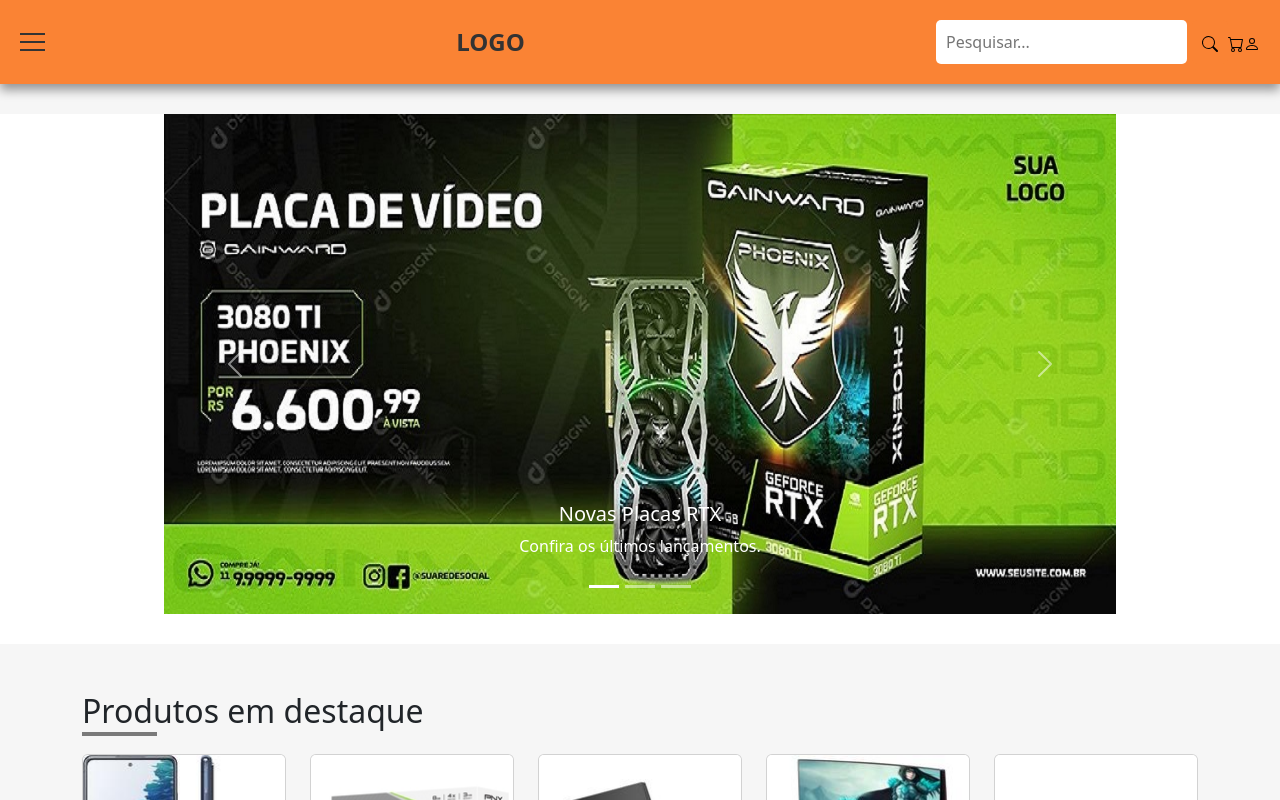
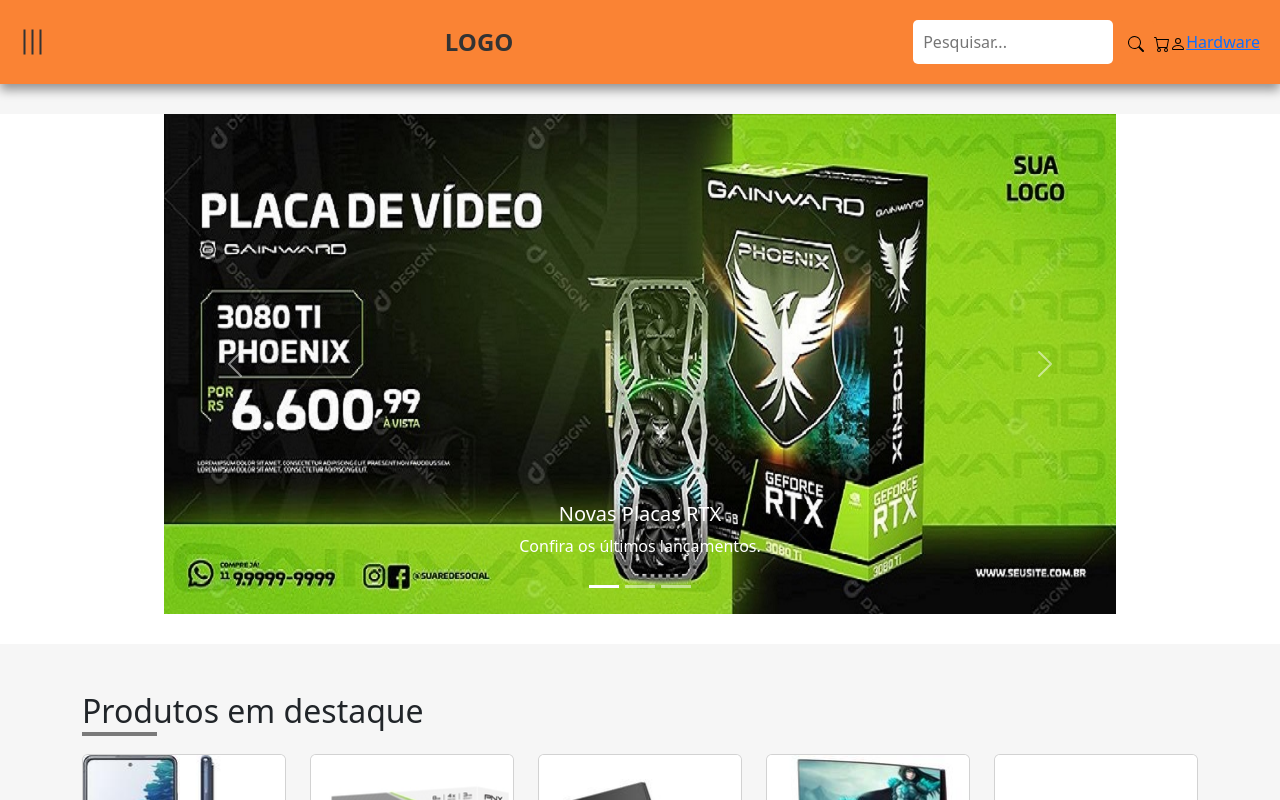
Before and after one commit to DaviAtrock/PI-Projeto-Digitech, a React (Vite) app in the folder ProjetoDigitech/: page / in a window 1280 px wide. Both pictures are taken after a click on the element 32 px from the left and 42 px from the top of the page. Shown: the top 800 px of the page. Built offline with nearby package versions, Linux system fonts and the light colour scheme.

Commit message:
Navbar2 opcao criada

```diff
--- a/ProjetoDigitech/src/components/Navbar.css
+++ b/ProjetoDigitech/src/components/Navbar.css
@@ -12,7 +12,7 @@
     align-items: center;
   }
 
-  .menu-icon {
+  /* .menu-icon {
     display: flex;
     flex-direction: column;
     cursor: pointer;
@@ -23,6 +23,30 @@
     width: 25px;
     margin: 3px 0;
     background-color: #333;
+  } */
+
+  /*-- CSS DO MENU SANDUICHE --*/
+
+  .menu-icon.open {
+    transform: rotate(90deg);
+  }
+
+  .search-box.open {
+    display: flex;
+  }
+
+  .search-box.open input[type="text"] {
+    width: 200px; /* ou qualquer outro valor desejado */
+  }
+
+  .search-box.open button {
+    display: block;
+  }
+
+  @media (max-width: 768px) {
+    .search-box.open input[type="text"] {
+      width: 100%; /* Define a largura total no modo de exibição móvel */
+    }
   }
 
   .logo {
--- /dev/null
+++ b/ProjetoDigitech/src/components/Navbar2.jsx
@@ -0,0 +1,44 @@
+import { BsSearch, BsCart, BsPerson } from 'react-icons/bs';
+import './Navbar.css';
+import { Link } from "react-router-dom";
+import { useState } from 'react';
+
+function Header() {
+    const [isMenuOpen, setMenuOpen] = useState(false);
+
+    const toggleMenu = () => {
+      setMenuOpen(!isMenuOpen);
+    };
+
+    return (
+      <header>
+        <nav>
+          <div className={`menu-icon ${isMenuOpen ? 'open' : ''}`} onClick={toggleMenu}>
+            <span className="bar"></span>
+            <span className="bar"></span>
+            <span className="bar"></span>
+          </div>
+          <div className="logo">
+            <Link to="/">LOGO</Link>
+          </div>
+          <div className={`search-box ${isMenuOpen ? 'open' : ''}`}>
+            <input type="text" placeholder="Pesquisar..." />
+            <button><BsSearch /></button>
+            <Link to="/Carrinho" className="cart-icon">
+              <BsCart className="bi bi-cart" style={{ color: "black" }} />
+            </Link>
+            <Link to="/Login" className="login-icon">
+              <BsPerson className="bi bi-person" style={{ color: "black" }} />
+            </Link>
+            {isMenuOpen && (
+            <div className="menu-links">
+              <Link to="/hardware">Hardware</Link>
+            </div>
+          )}
+          </div>
+        </nav>
+      </header>
+    );
+  }
+
+  export default Header;
--- a/ProjetoDigitech/src/pages/Home.jsx
+++ b/ProjetoDigitech/src/pages/Home.jsx
@@ -1,12 +1,13 @@
 import Footer from "../components/Footer";
-import Navbar from "../components/Navbar";
+// import Navbar from "../components/Navbar";
+import Navbar2 from "../components/Navbar2"
 import "./Home.css"
 
 export default function Home() {
 
   return (
     <>
-      <Navbar />
+      <Navbar2 />
       <main>
         <div className="container" id="carousel">
           <div id="carouselExampleCaptions" className="carousel slide" data-bs-ride="carousel" data-bs-interval="2000">
```
